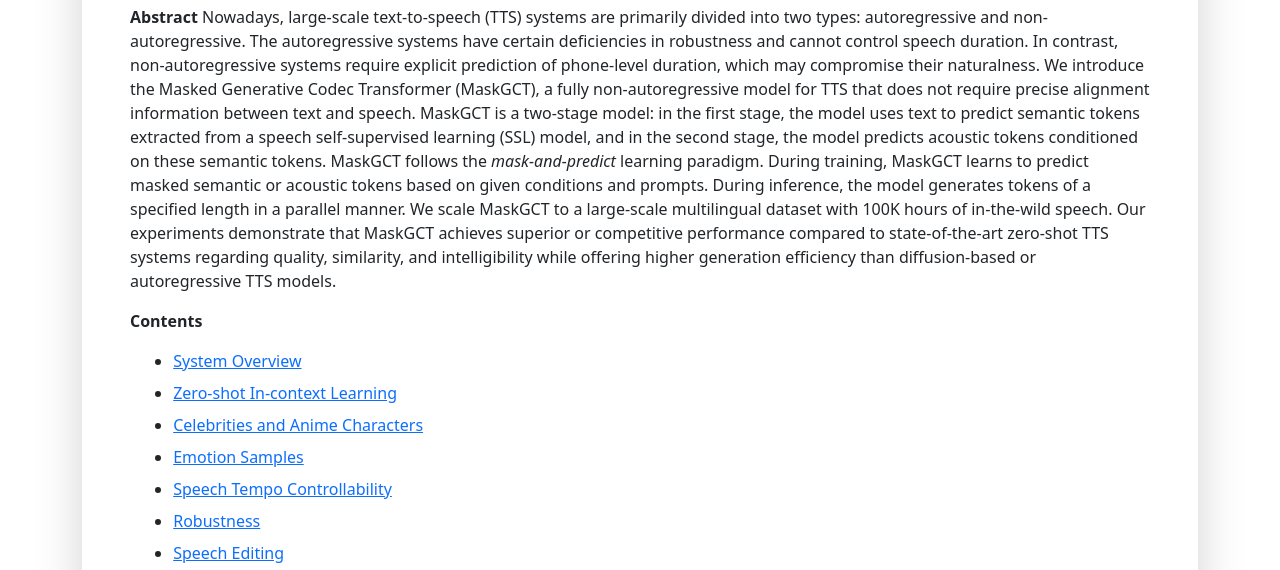
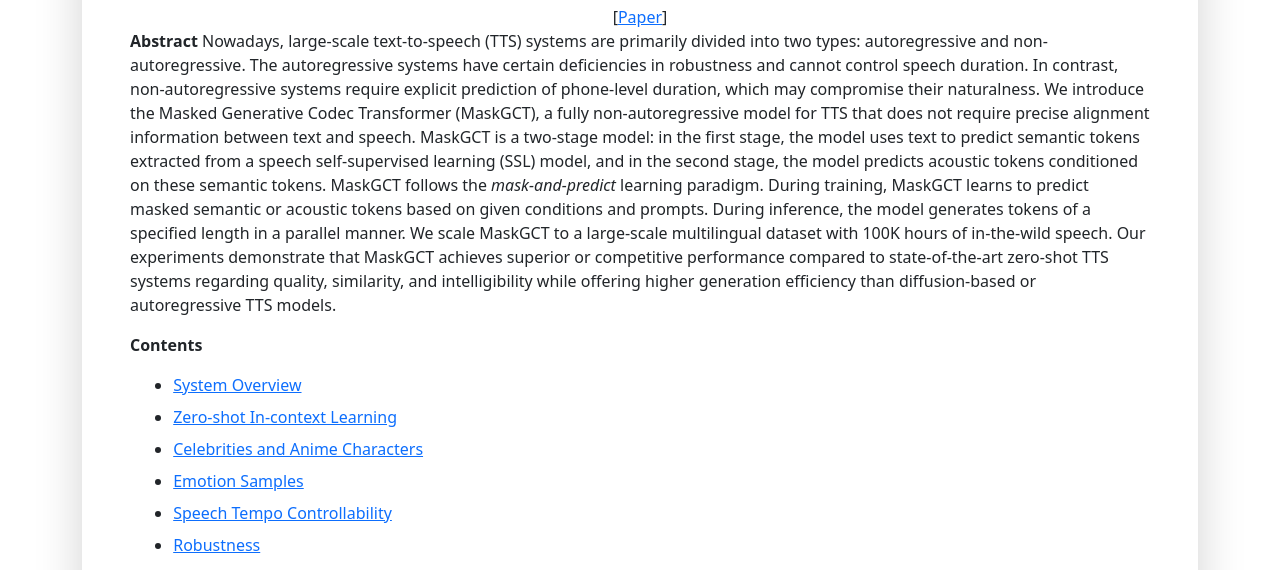
Before and after one commit to maskgct/maskgct.github.io, a plain HTML site: page index.html in a window 1280 px wide. Shown: the part 215-785 px from the top of the page. Drawn offline with Linux system fonts and the light colour scheme.

Commit message:
Update index.html

```diff
--- a/index.html
+++ b/index.html
@@ -28,7 +28,7 @@
 	<div class="text-center">
 	<h2>MaskGCT: </h2>
       <h3>Zero-Shot Text-to-Speech with Masked Generative Codec Transformer</h3>
-      	<!-- [<a href="https://arxiv.org/abs/2406.02430">Paper</a>] -->
+      	[<a href="https://arxiv.org/abs/2409.00750">Paper</a>]
 
         <!-- <p class="fst-italic mb-0">
         	<br>
```
